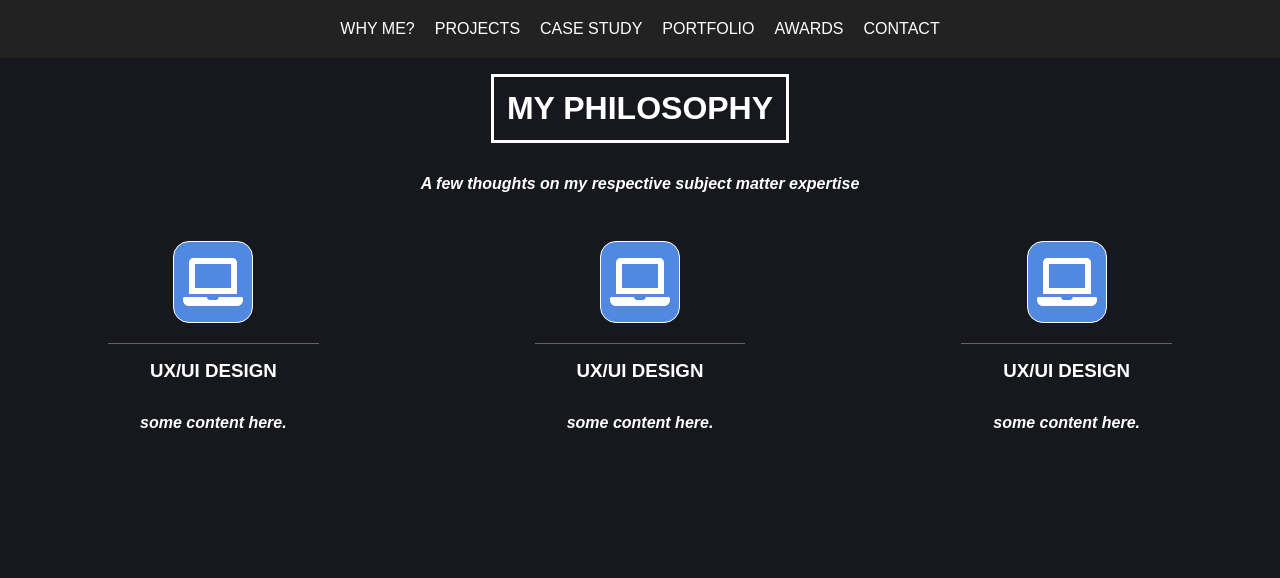
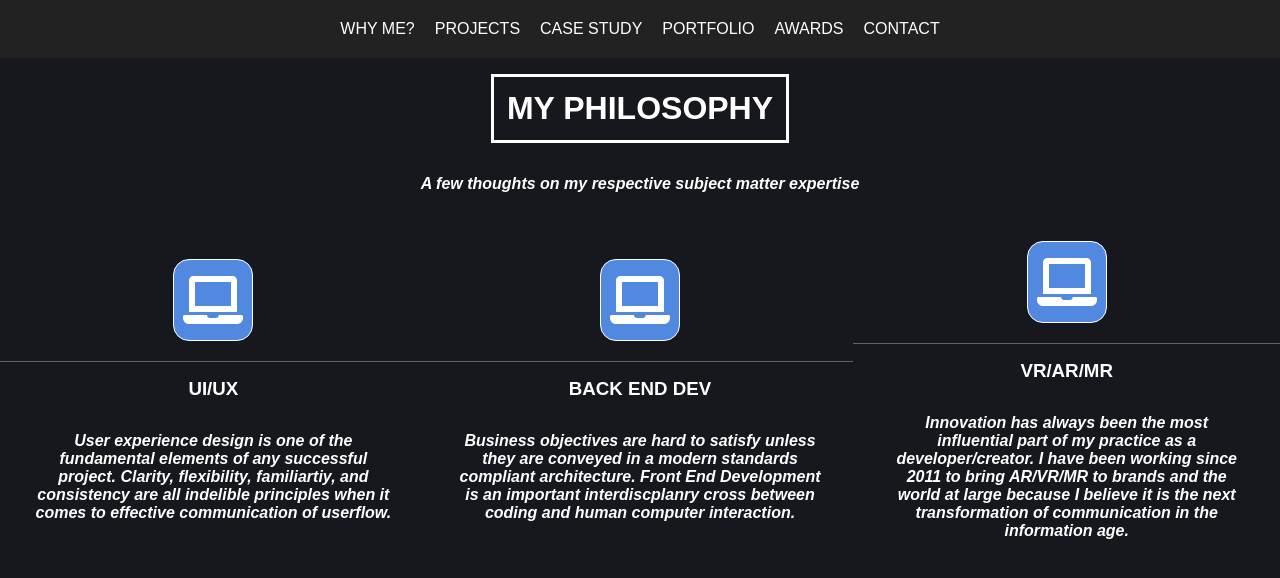
Before and after one commit to jayoharedee/assignment, a React app: page /whyme in a window 1280 px wide. Shown: the top 578 px of the page. Built offline with nearby package versions, Linux system fonts and the light colour scheme.

Commit message:
including content for whyme

```diff
--- a/src/js/components/headerblock/index.js
+++ b/src/js/components/headerblock/index.js
@@ -2,12 +2,12 @@ import React from 'react'
 
 import './style.scss'
 
-function HeaderBlock() {
+function HeaderBlock({ title, content }) {
 
   return (
     <div className="header-block">
-      <h1>UX/UI DESIGN</h1>
-      <p>some content here.</p>
+      <h1>{title}</h1>
+      <p>{content}</p>
     </div>
   )
 }
--- /dev/null
+++ b/src/js/components/whyme/content.js
@@ -0,0 +1,9 @@
+export const uiContent = `
+User experience design is one of the fundamental elements of any successful project. Clarity, flexibility, familiartiy, and consistency are all indelible principles when it comes to effective communication of userflow.
+`
+export const fedContent = `
+Business objectives are hard to satisfy unless they are conveyed in a modern standards compliant architecture. Front End Development is an important interdiscplanry cross between coding and human computer interaction.
+`
+export const vrContent = `
+Innovation has always been the most influential part of my practice as a developer/creator. I have been working since 2011 to bring AR/VR/MR to brands and the world at large because I believe it is the next transformation of communication in the information age.
+`
--- a/src/js/components/whyme/index.js
+++ b/src/js/components/whyme/index.js
@@ -4,6 +4,11 @@ import SpinnyIcon from '../spinnyicon'
 import HeaderBlock from '../headerblock'
 
 import './style.scss'
+import {
+  uiContent,
+  fedContent,
+  vrContent
+} from './content'
 
 function WhyMe() {
 
@@ -14,15 +19,15 @@ function WhyMe() {
       <aside id="philosophy-row">
         <article className="philosophy">
           <SpinnyIcon icon={'fa fa-laptop'} />
-          <HeaderBlock />
+          <HeaderBlock title="UI/UX" content={uiContent} />
         </article>
         <article className="philosophy">
           <SpinnyIcon icon={'fa fa-laptop'} />
-          <HeaderBlock />
+          <HeaderBlock title="BACK END DEV" content={fedContent} />
         </article>
         <article className="philosophy">
           <SpinnyIcon icon={'fa fa-laptop'} />
-          <HeaderBlock />
+          <HeaderBlock title="VR/AR/MR" content={vrContent} />
         </article>
       </aside>
     </div>
```
